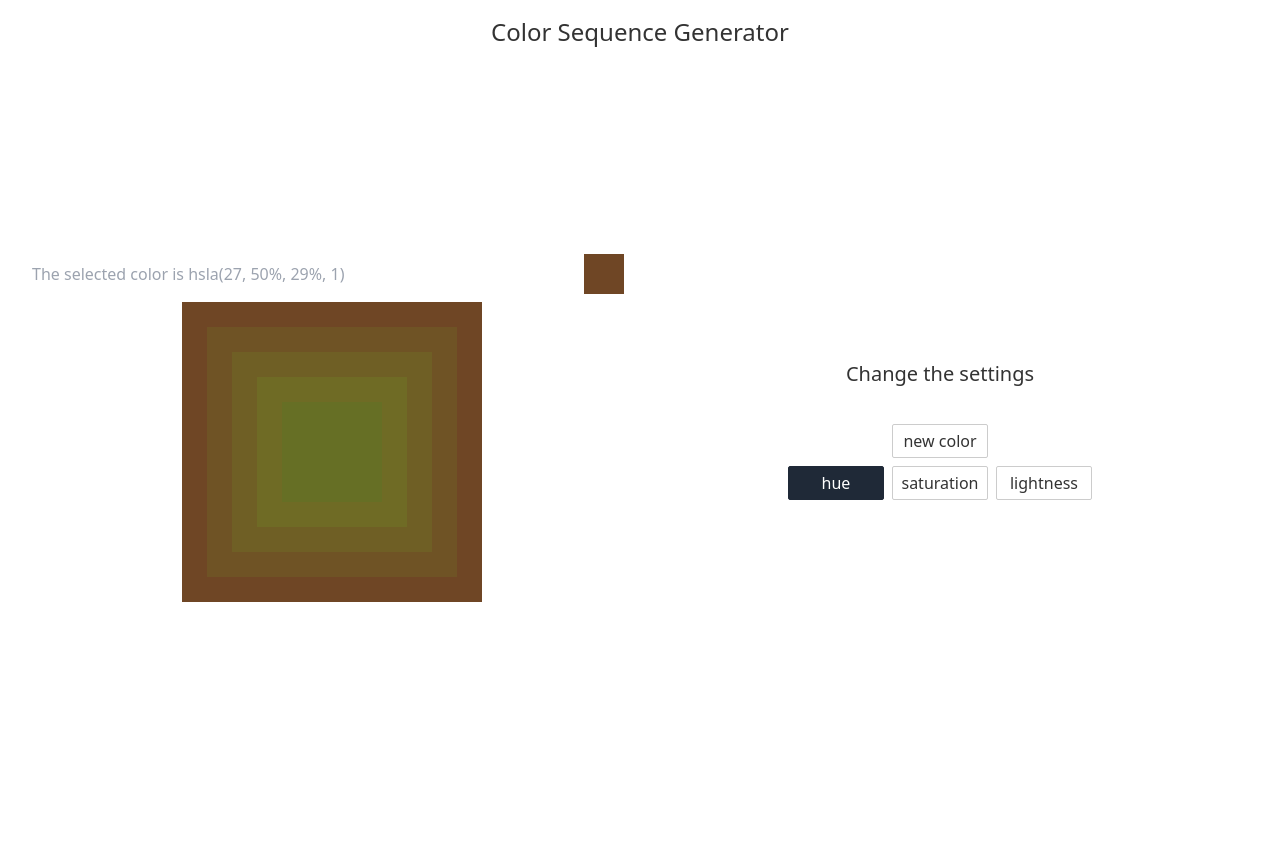
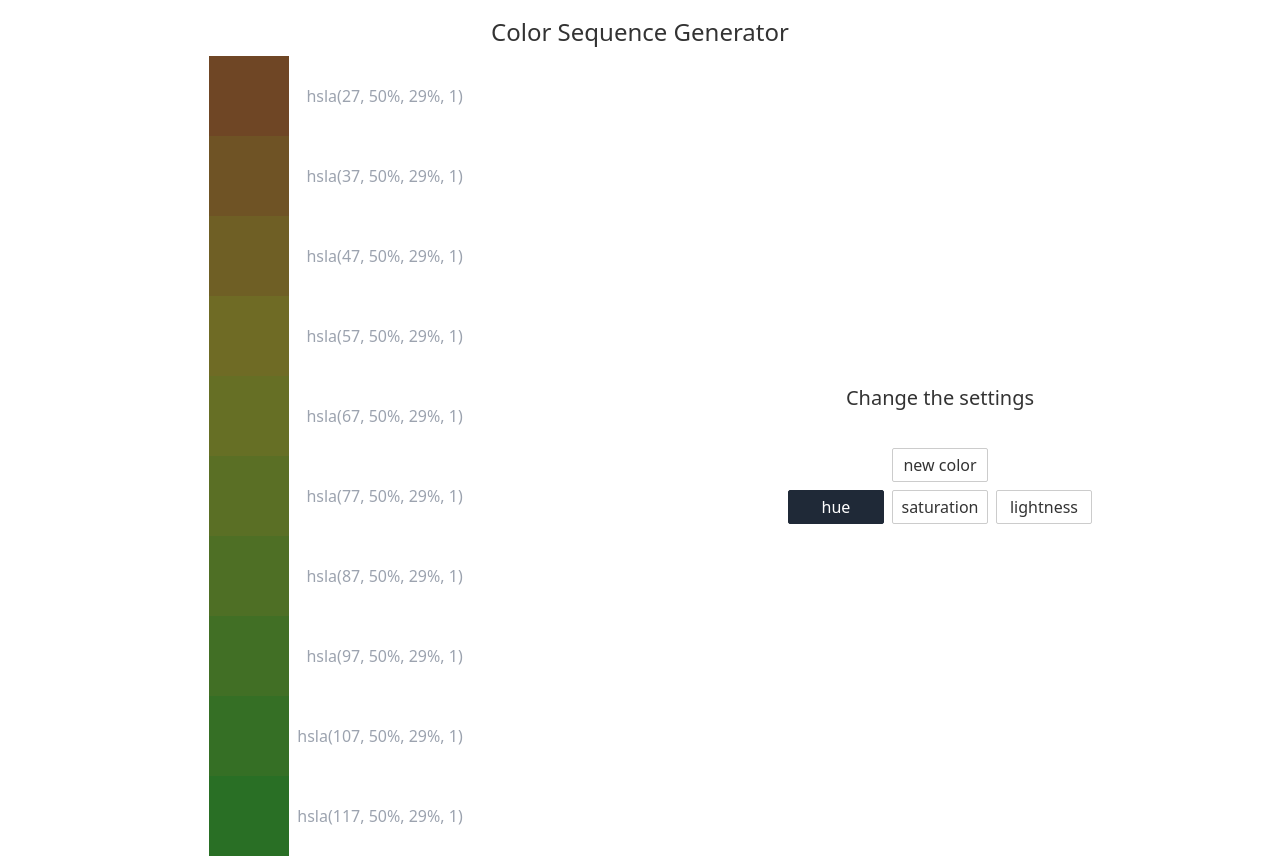
Before and after one commit to rachelrly/color-generator, a Svelte app: page / in a window 1280 px wide. Before the commit the page ends 808 px from the top, so only its background shows below. Built offline with nearby package versions, Linux system fonts and the light colour scheme.

Commit message:
sets up row display

```diff
--- a/src/App.svelte
+++ b/src/App.svelte
@@ -19,13 +19,14 @@
     property: 'hue'
   }
 
-  $: list = getSquareDimensions(options?.square.width, options?.square.step)
+  $: list = new Array(10).fill({ type: 'row' })
+  // $: list = getSquareDimensions(options?.square.width, options?.square.step)
   $: sequence = getFilledSequence(list, base, options)
   $: current = sequence[0].color // Selected color at top of screen
 
   onMount(() => {
     const data = getData()
-    if (data?.base && data?.options) {
+    if (data?.base && data?.options && data?.list) {
       base = data.base
       options = data.options
       list = data.list
--- a/src/components/ColorTitle.svelte
+++ b/src/components/ColorTitle.svelte
@@ -8,7 +8,9 @@
 </script>
 
 <div
-  class="flex flex-row items-center justify-between {caption &&
+  class="flex {swatchSize === 'sm'
+    ? 'flex-row'
+    : 'flex-row-reverse'} items-center justify-between w-full {caption &&
     'w-full'} max-w-screen-sm"
 >
   <h3 class="text-gray-400 text-center">
--- a/src/components/Display.svelte
+++ b/src/components/Display.svelte
@@ -3,12 +3,13 @@
   import ColorTitle from './ColorTitle.svelte'
   import TileRow from './TileRow.svelte'
   import type { ColorProps, SequenceItem } from '../types'
+
   export let current: ColorProps
   export let sequence: SequenceItem[]
   export let handleSelectColor: (color: ColorProps) => void
 </script>
 
-<div class="flex flex-col w-full items-center justify-center flex-1">
+<div class="flex flex-col w-full h-full items-center justify-center flex-1">
   {#if 'x' in sequence[0].display}
     <ColorTitle
       color={current}
--- a/src/components/TileRow.svelte
+++ b/src/components/TileRow.svelte
@@ -1,12 +1,11 @@
 <script lang="ts">
   import ColorTitle from './ColorTitle.svelte'
-  import type { SequenceProps } from '../types'
-  export let sequence: SequenceProps[]
-  console.log('THIS IS MY SEQUENCE')
+  import type { SequenceItem } from '../types'
+  export let sequence: SequenceItem[]
 </script>
 
-<div class="flex flex-col items-center justify-center">
+<div class="flex flex-col items-center justify-center h-full">
   {#each sequence as tile}
-    <ColorTitle color={tile ?? tile} swatchSize="lg" />
+    <ColorTitle color={tile.color} swatchSize="lg" />
   {/each}
 </div>
--- a/src/types/Sequence.ts
+++ b/src/types/Sequence.ts
@@ -17,8 +17,6 @@ export interface SquareSequenceItem extends Omit<SequenceItem, 'display'> {
   display: SquareProps
 }
 
-export interface SequenceItemOptional
-  extends Omit<SequenceItem, 'color' | 'display'> {
-  color?: ColorProps
-  display?: DisplayProps
-}
+// export interface RowSequenceItem extends Omit<SequenceItem, 'display'> {
+//   display: { type: 'row' }
+// }
```
